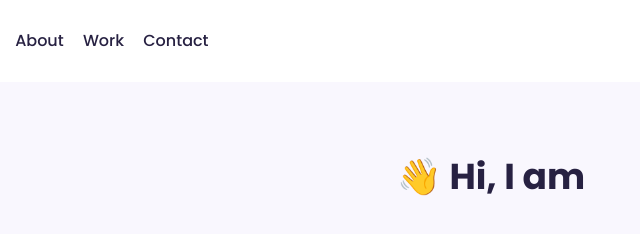
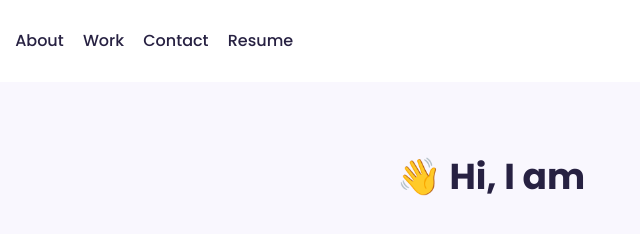
Before and after one commit to YanaJS/YanaJS.github.io, a plain HTML site: page index.html in a window 1280 px wide. Shown: the top 234 px of the page, 149-789 px from the left. Drawn offline with nearby package versions, Linux system fonts and the light colour scheme; a web font is replaced by a local one.

Commit message:
Update index.html

```diff
--- a/index.html
+++ b/index.html
@@ -43,6 +43,7 @@
           <li><a href="./about.html" title="About me"> About</a></li>
           <li><a href="./work.html" title="My Work"> Work</a></li>
           <li><a href="./contact.html" title="Contact me"> Contact</a></li>
+          <li><a href="/my_resume.pdf">Resume</a></li>
         </ul>
       </nav>
     </div>
```
